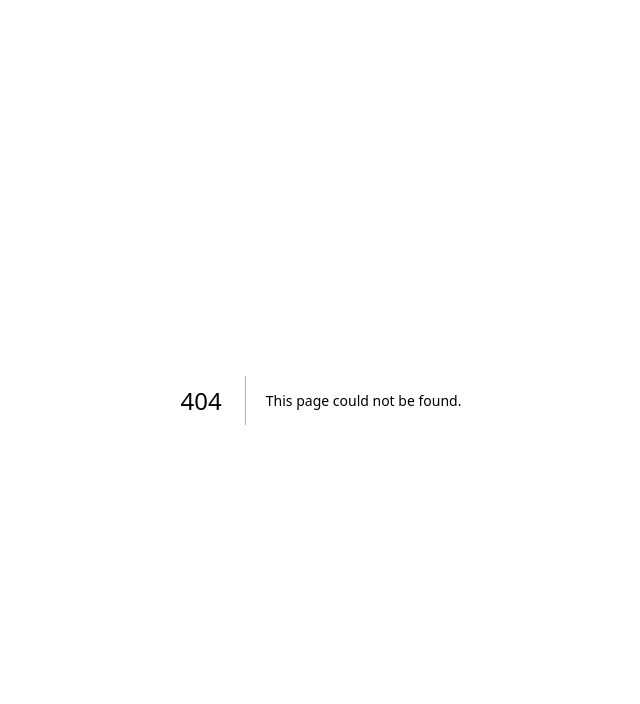
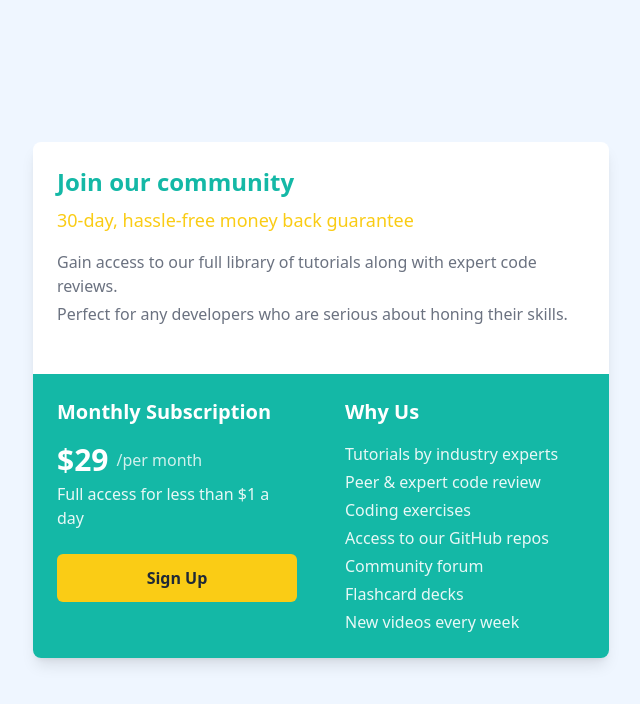
Before and after one commit to GilaniRabbu/frontend-mentor-challenges, a Next.js app: page /single-price-grid-component in a window 1280 px wide. Before the commit this address had no page. Shown: the top 704 px of the page, without its empty margins (319-959 px from the left). Built offline with nearby package versions, Linux system fonts and the light colour scheme.

Commit message:
updated code

```diff
--- a/app/page.tsx
+++ b/app/page.tsx
@@ -6,6 +6,9 @@ export default function Home() {
       <Link href={"/social-proof-section"} target="_blank">
         Social proof Section
       </Link>
+      <Link href={"/single-price-grid-component"} target="_blank">
+        Single Price Grid Component
+      </Link>
     </main>
   );
 }
--- /dev/null
+++ b/app/single-price-grid-component/page.tsx
@@ -0,0 +1,9 @@
+import Single_Price_Grid_Component from "@/components/Single_Price_Grid_Component/Single_Price_Grid_Component";
+
+export default function SinglePriceGridComponent() {
+  return (
+    <section>
+      <Single_Price_Grid_Component />
+    </section>
+  );
+}
--- /dev/null
+++ b/components/Single_Price_Grid_Component/Single_Price_Grid_Component.tsx
@@ -0,0 +1,53 @@
+export default function Single_Price_Grid_Component() {
+  return (
+    <div className="flex min-h-screen items-center justify-center bg-blue-50 p-4">
+      <div className="w-full max-w-xl overflow-hidden rounded-lg bg-white shadow-lg">
+        <div className="p-6">
+          <h2 className="mb-2 text-2xl font-bold text-teal-500">
+            Join our community
+          </h2>
+          <h3 className="mb-4 text-lg font-medium text-yellow-400">
+            30-day, hassle-free money back guarantee
+          </h3>
+          <p className="mb-1 text-gray-500">
+            Gain access to our full library of tutorials along with expert code
+            reviews.
+          </p>
+          <p className="mb-6 text-gray-500">
+            Perfect for any developers who are serious about honing their
+            skills.
+          </p>
+        </div>
+
+        <div className="grid grid-cols-1 md:grid-cols-2">
+          <div className="bg-teal-500 p-6 text-white">
+            <h3 className="mb-4 text-xl font-bold">Monthly Subscription</h3>
+            <div className="mb-1 flex items-center">
+              <span className="text-3xl font-bold">$29</span>
+              <span className="ml-2 opacity-80">/per month</span>
+            </div>
+            <p className="mb-6 opacity-90">
+              Full access for less than $1 a day
+            </p>
+            <button className="w-full rounded-md bg-yellow-400 py-3 font-bold text-gray-800 hover:bg-yellow-300 transition-colors">
+              Sign Up
+            </button>
+          </div>
+
+          <div className="bg-teal-500 p-6 text-white">
+            <h3 className="mb-4 text-xl font-bold">Why Us</h3>
+            <ul className="space-y-1 opacity-90">
+              <li>Tutorials by industry experts</li>
+              <li>Peer & expert code review</li>
+              <li>Coding exercises</li>
+              <li>Access to our GitHub repos</li>
+              <li>Community forum</li>
+              <li>Flashcard decks</li>
+              <li>New videos every week</li>
+            </ul>
+          </div>
+        </div>
+      </div>
+    </div>
+  );
+}
```
